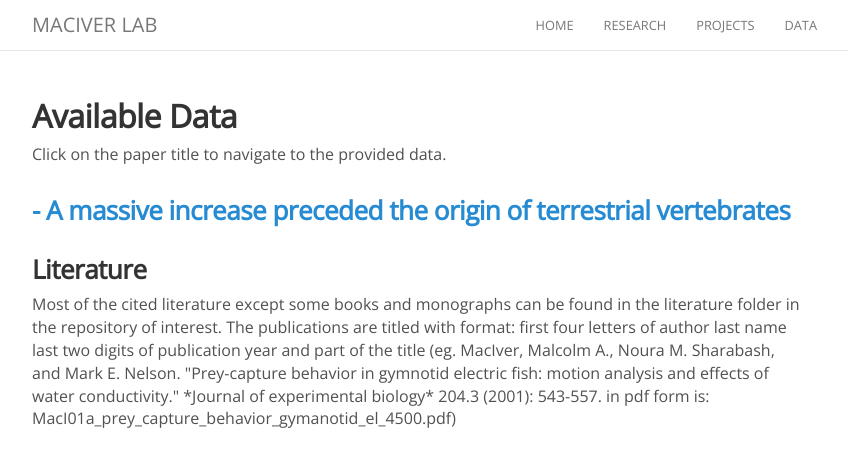
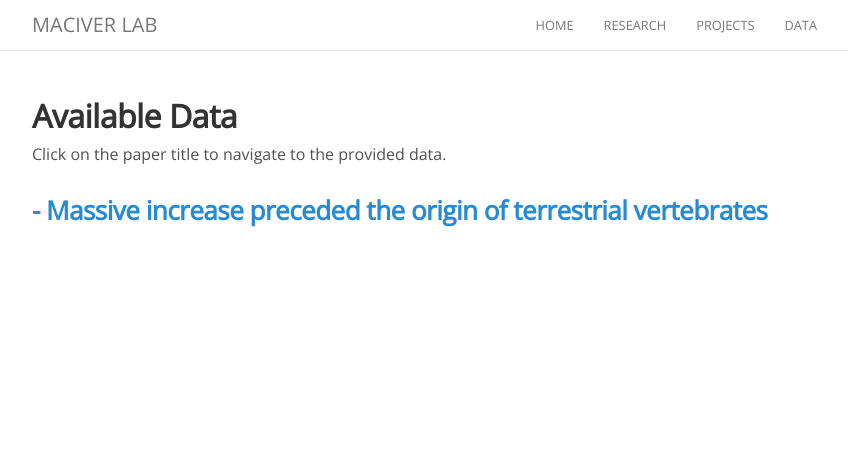
Before and after one commit to maciverlab/maciverlab.github.io, a Jekyll site: the page built from data/index.html, in a window 1280 px wide. Shown: the top 467 px of the page, without its empty margins (223-1071 px from the left). Built offline with Jekyll 4.4.1, drawn with Linux system fonts in a browser that asks for light colours; nearby versions of some CDN libraries; comment, search, counter and statistics services are not loaded.

Commit message:
literature moved to data, image updated

```diff
--- a/data/index.html
+++ b/data/index.html
@@ -14,10 +14,3 @@
         {% endfor %}
     {% endif %}
     {% endfor %}
-
-<br>
-<h3> Literature </h3>
-
-<p> Most of the cited literature except some books and monographs can be found in the literature folder in the repository of interest. The publications are titled with format: first four letters of author last name last two digits of publication year and part of the title
-(eg. MacIver, Malcolm A., Noura M. Sharabash, and Mark E. Nelson. "Prey-capture behavior in gymnotid electric fish: motion analysis and effects of water conductivity." *Journal of experimental biology* 204.3 (2001): 543-557.
-in pdf form is: MacI01a_prey_capture_behavior_gymanotid_el_4500.pdf)</p>
```
Also changed, not shown: _posts/2017-02-07-bigeye.md (+2 -1 lines), _projdata/2017-02-07-bigeyedata.md (+10 -1 lines), index.html (+5 -2 lines), assets/panderichthys.gif (added), assets/tiktaalik.gif (added).
